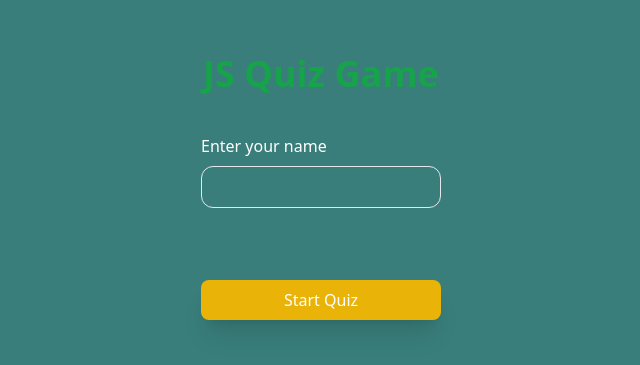
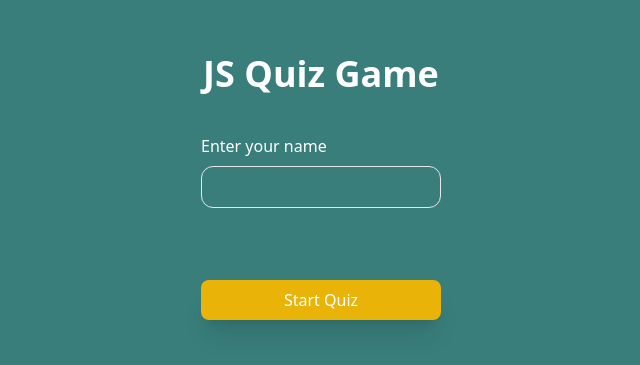
Before and after one commit to lmontero18/devlive-quiz-app, a React (Vite) app: page / in a window 1280 px wide. Shown: the part 213-578 px from the top of the page, without its empty margins (319-959 px from the left). Built offline with nearby package versions, Linux system fonts and the light colour scheme.

Commit message:
fix: colors in title

```diff
--- a/src/components/atoms/Title.tsx
+++ b/src/components/atoms/Title.tsx
@@ -1,8 +1,6 @@
 const Title = () => {
   return (
-    <h1 className="text-4xl font-bold text-center text-green-600">
-      JS Quiz Game
-    </h1>
+    <h1 className="text-4xl font-bold text-center text-white">JS Quiz Game</h1>
   );
 };
 
```
